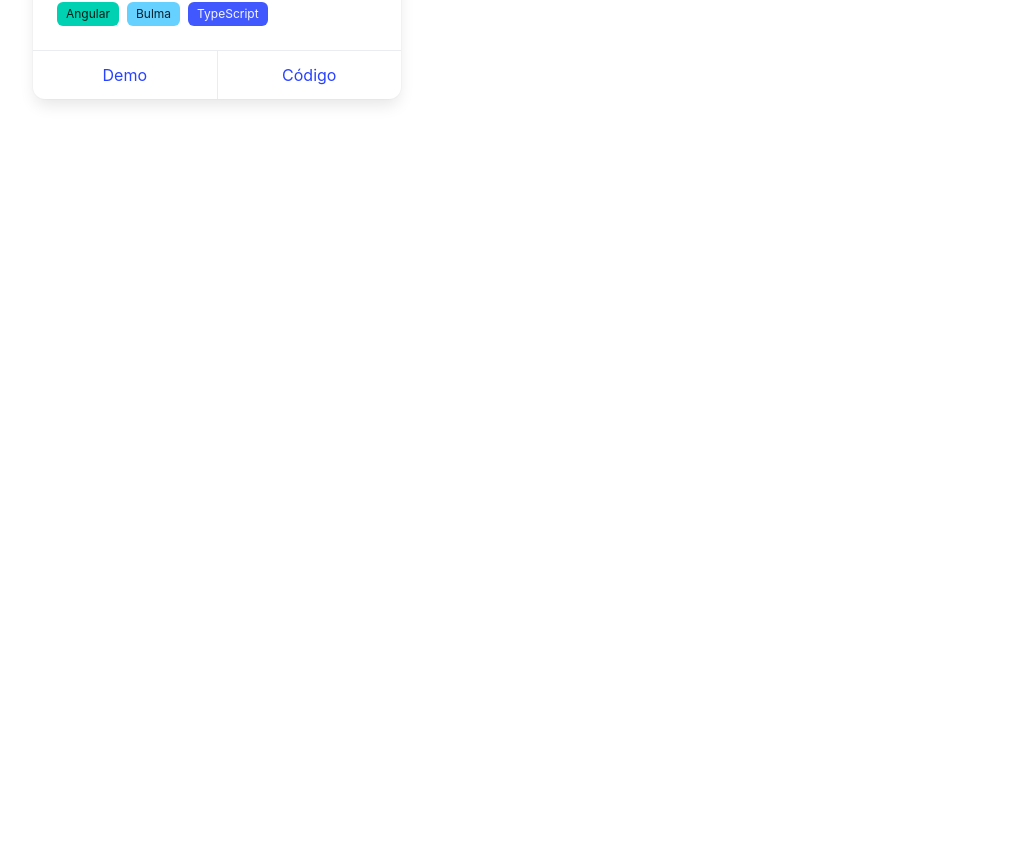
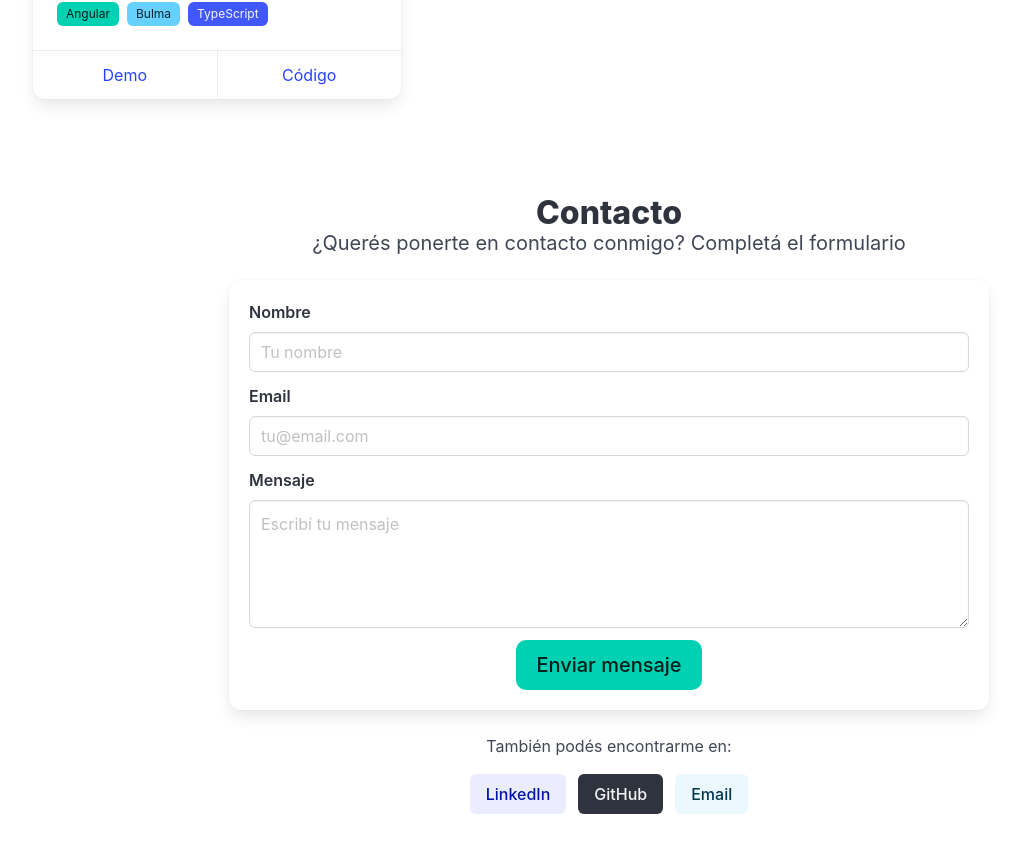
Before and after one commit to nahdaicue/portfolio-angular, an Angular app: page / in a window 1280 px wide. Shown: the part 1110-1963 px from the top of the page, without its empty margins (31-1052 px from the left). Before the commit the page ends 1257 px from the top, so only its background shows below. Built offline with nearby package versions, Linux system fonts and the light colour scheme.

Commit message:
create contact component

```diff
--- a/src/app/app.routes.ts
+++ b/src/app/app.routes.ts
@@ -2,9 +2,11 @@ import { Routes } from '@angular/router';
 import { HomeComponent } from './components/home/home.component';
 import { AboutComponent } from './components/about/about.component';
 import { ProjectsComponent } from './components/projects/projects.component';
+import { ContactComponent } from './components/contact/contact.component';
 
 export const routes: Routes = [
     { path: '', component: HomeComponent },
     { path: 'about', component: AboutComponent },
-    { path: 'projects', component: ProjectsComponent }
+    { path: 'projects', component: ProjectsComponent },
+    { path: 'contact', component: ContactComponent }
 ];
--- a/src/app/components/contact/contact.component.html
+++ b/src/app/components/contact/contact.component.html
@@ -1 +1,79 @@
-<p>contact works!</p>
+<section class="section">
+  <div class="container">
+    <h1 class="title has-text-centered">Contacto</h1>
+    <p class="subtitle has-text-centered">
+      ¿Querés ponerte en contacto conmigo? Completá el formulario
+    </p>
+
+    <div class="columns is-centered">
+      <div class="column is-8">
+        <div class="box">
+          <form>
+            <!-- Nombre -->
+            <div class="field">
+              <label class="label">Nombre</label>
+              <div class="control">
+                <input
+                  class="input"
+                  type="text"
+                  placeholder="Tu nombre"
+                />
+              </div>
+            </div>
+
+            <!-- Email -->
+            <div class="field">
+              <label class="label">Email</label>
+              <div class="control">
+                <input
+                  class="input"
+                  type="email"
+                  placeholder="tu@email.com"
+                />
+              </div>
+            </div>
+
+            <!-- Mensaje -->
+            <div class="field">
+              <label class="label">Mensaje</label>
+              <div class="control">
+                <textarea
+                  class="textarea"
+                  placeholder="Escribí tu mensaje"
+                ></textarea>
+              </div>
+            </div>
+
+            <!-- Botón -->
+            <div class="field has-text-centered">
+              <div class="control">
+                <button class="button is-primary is-medium">
+                  Enviar mensaje
+                </button>
+              </div>
+            </div>
+          </form>
+        </div>
+
+        <!-- Info extra -->
+        <div class="content has-text-centered mt-5">
+          <p>
+            También podés encontrarme en:
+          </p>
+
+          <div class="buttons is-centered">
+            <a class="button is-link is-light" href="#" target="_blank">
+              LinkedIn
+            </a>
+            <a class="button is-dark is-light" href="#" target="_blank">
+              GitHub
+            </a>
+            <a class="button is-info is-light" href="mailto:tu@email.com">
+              Email
+            </a>
+          </div>
+        </div>
+      </div>
+    </div>
+  </div>
+</section>
--- a/src/app/components/home/home.component.html
+++ b/src/app/components/home/home.component.html
@@ -1,2 +1,3 @@
 <app-about></app-about>
 <app-projects></app-projects>
+<app-contact></app-contact>
--- a/src/app/components/home/home.component.ts
+++ b/src/app/components/home/home.component.ts
@@ -1,10 +1,11 @@
 import { Component } from '@angular/core';
 import { AboutComponent } from "../about/about.component";
 import { ProjectsComponent } from "../projects/projects.component";
+import { ContactComponent } from "../contact/contact.component";
 
 @Component({
   selector: 'app-home',
-  imports: [AboutComponent, ProjectsComponent],
+  imports: [AboutComponent, ProjectsComponent, ContactComponent],
   templateUrl: './home.component.html',
   styleUrl: './home.component.scss'
 })
```
